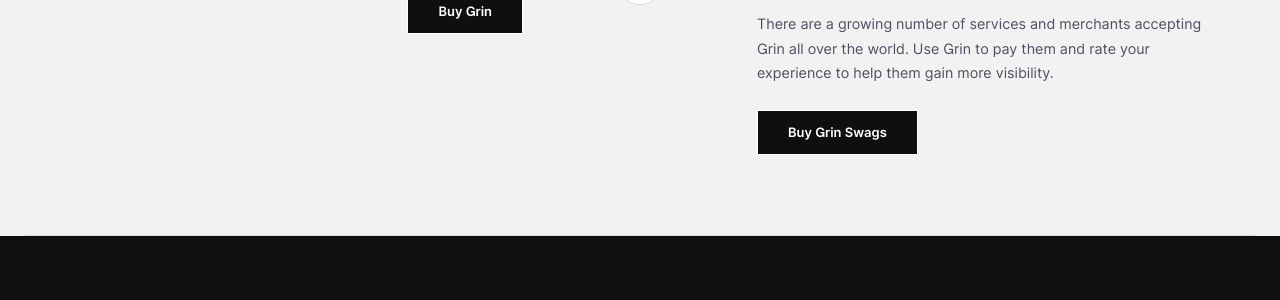
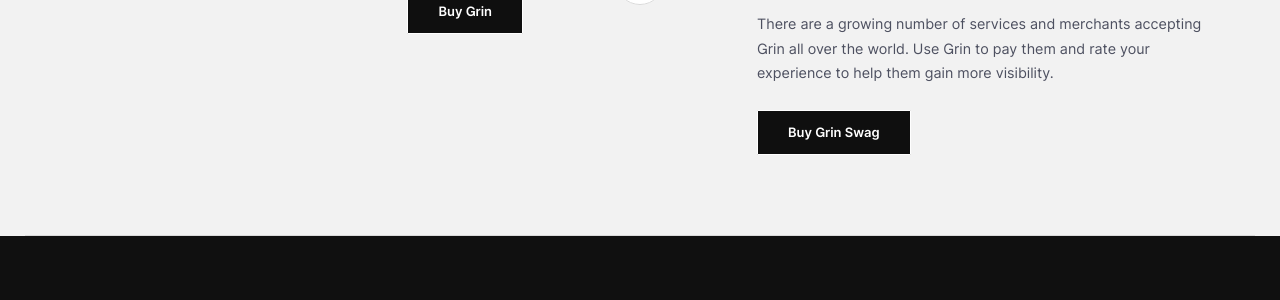
Before and after one commit to mimblewimble/site, a Jekyll site: the page built from get-started.html, in a window 1280 px wide and 1267 px high. Shown: the part 684-984 px from the top of the window. Built offline with Jekyll 4.4.1, drawn with Linux system fonts in a browser that asks for light colours; nearby versions of some CDN libraries.

Commit message:
Fix links remove formatting

```diff
--- a/get-started.html
+++ b/get-started.html
@@ -42,7 +42,7 @@
               Get Grin</h2>
             <p>You can get Grin by accepting it as a payment for goods and services. You can also buy Grin on different exchanges.</p>
             <div>
-              <a class="btn-bright" href="https://coinmarketcap.com/currencies/grin/#markets">Buy Grin</a>
+              <a class="btn-bright" href="https://github.com/mimblewimble/docs/wiki/Community-projects#exchanges">Buy Grin</a>
             </div>
           </div>
         </div>
@@ -55,7 +55,7 @@
               Spend Grin</h2>
             <p>There are a growing number of services and merchants accepting Grin all over the world. Use Grin to pay them and rate your experience to help them gain more visibility.</p>
             <div>
-              <a class="btn-bright" href="https://tmgox.com">Buy Grin Swags</a>
+              <a class="btn-bright" href="https://tmgox.com">Buy Grin Swag</a>
             </div>
           </div>
         </div>
```
Also changed, not shown: index.html (+13 -23 lines).
